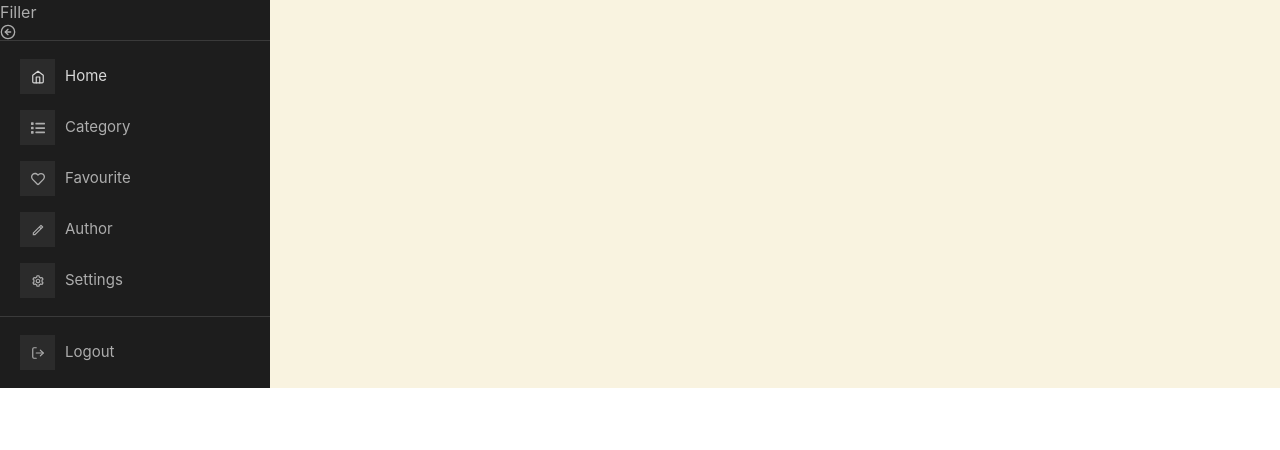
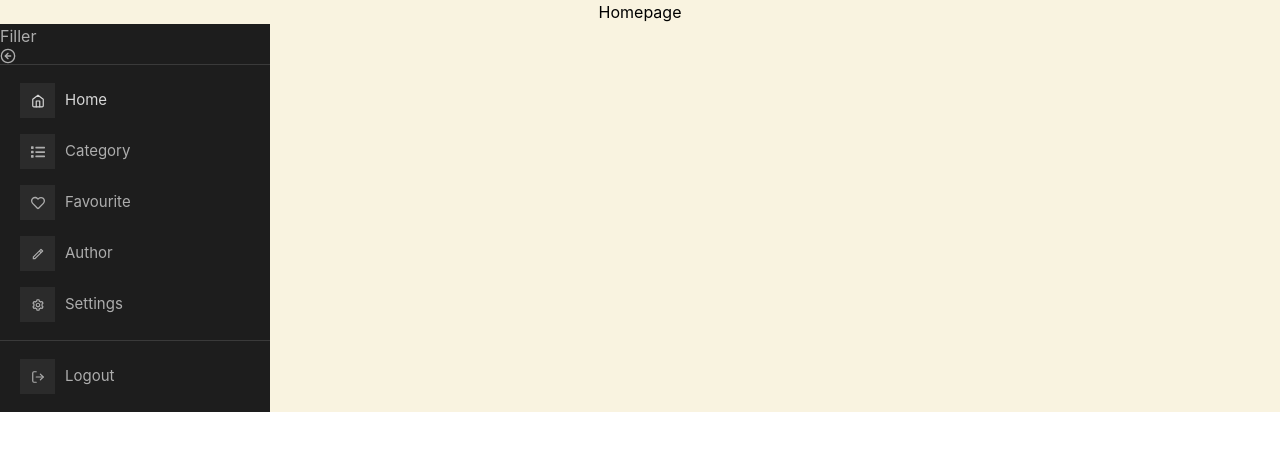
Before and after one commit to Gaurang-1402/Fintruist, a React (Create React App) app: page / in a window 1280 px wide. Shown: the top 450 px of the page. Built offline with nearby package versions, Linux system fonts and the light colour scheme.

Commit message:
setup routes

```diff
--- a/package.json
+++ b/package.json
@@ -10,7 +10,9 @@
     "react-dom": "^18.0.0",
     "react-icons": "^4.3.1",
     "react-pro-sidebar": "^0.7.1",
+    "react-router-dom": "^6.3.0",
     "react-scripts": "5.0.0",
+    "react-toastify": "^8.2.0",
     "tailwind-scrollbar-hide": "^1.1.7",
     "web-vitals": "^2.1.4"
   },
--- a/src/App.js
+++ b/src/App.js
@@ -1,12 +1,18 @@
 import logo from "./logo.svg"
 import "./App.css"
-import Sidebar from './components/sidebar/sidebar.js'
+import Sidebar from "./Components/sidebar/sidebar.js"
+import { BrowserRouter as Router, Route, Routes } from "react-router-dom"
+import Homepage from "./Pages/Homepage/Homepage"
 
 function App() {
   return (
-
     <div className='App bg-cust_back'>
-       <Sidebar/>
+      <Router>
+        <Routes>
+          <Route exact path='/' element={<Homepage />} />
+        </Routes>
+      </Router>
+      <Sidebar />
     </div>
   )
 }
--- /dev/null
+++ b/src/Pages/Homepage/Homepage.js
@@ -0,0 +1,7 @@
+import React from "react"
+
+const Homepage = () => {
+  return <div>Homepage</div>
+}
+
+export default Homepage
```
Also changed, not shown: 1 other file (tests, documents, lock files or other folders).
